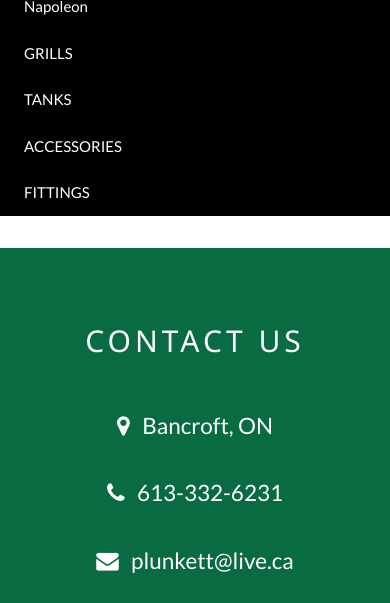
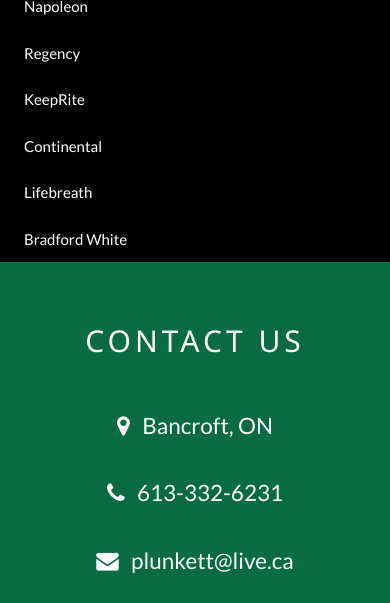
Before and after one commit to Plunkett-Propane-Services-Ltd/gplunkett55.github.io, a plain HTML site: page index.html in a window 390 px wide. Both pictures are taken after a click on the link "Toggle Navigation Menu". Shown: the part 241-844 px from the top of the page. Drawn offline with nearby package versions, Linux system fonts and the light colour scheme.

Commit message:
hotfix should be complete. needed to update mobile section with new dropdown

```diff
--- a/index.html
+++ b/index.html
@@ -179,11 +179,12 @@
     <a href="#ABOUT" class="w3-bar-item w3-button w3-padding-large" onclick="myFunction()">ABOUT</a>
     <a href="#contact-info" class="w3-bar-item w3-button w3-padding-large" onclick="myFunction()">CONTACT</a>
     <div class="w3-bar-item">OUR VENDORS:</div>
-    <a href="https://www.napoleon.com/en/ca/fireplaces" class="w3-bar-item w3-button w3-padding-large" onclick="myFunction()">Napoleon</a>
-    <a href="grills.html" class="w3-bar-item w3-button w3-padding-large" onclick="myFunction()">GRILLS</a>
-    <a href="tanks.html" class="w3-bar-item w3-button w3-padding-large" onclick="myFunction()">TANKS</a>
-    <a href="accessories.html" class="w3-bar-item w3-button w3-padding-large" onclick="myFunction()">ACCESSORIES</a>
-    <a href="fittings.html" class="w3-bar-item w3-button w3-padding-large" onclick="myFunction()">FITTINGS</a>
+      <a href="https://www.napoleon.com/en/ca/fireplaces" class="w3-bar-item w3-button w3-padding-large" onclick="myFunction()">Napoleon</a>
+      <a href="https://www.regency-fire.com/en/default.aspx" class="w3-bar-item w3-button w3-padding-large" onclick="myFunction()">Regency</a>
+      <a href="https://www.keeprite.com/en/us/" class="w3-bar-item w3-button w3-padding-large" onclick="myFunction()">KeepRite</a>
+      <a href="https://www.continentalcomfort.com/en/home/" class="w3-bar-item w3-button w3-padding-large" onclick="myFunction()">Continental</a>
+      <a href="https://www.lifebreath.com/" class="w3-bar-item w3-button w3-padding-large" onclick="myFunction()">Lifebreath</a>
+      <a href="https://www.bradfordwhite.com/" class="w3-bar-item w3-button w3-padding-large" onclick="myFunction()">Bradford White</a>
   </div>
 
   <!-- Page content -->
```
